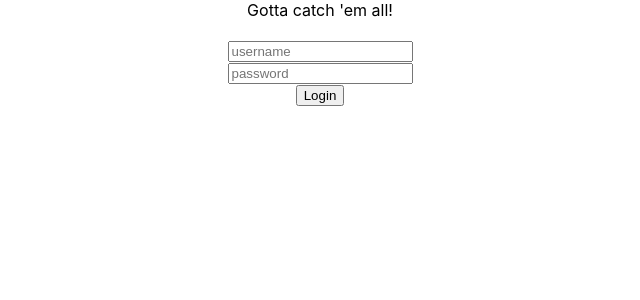
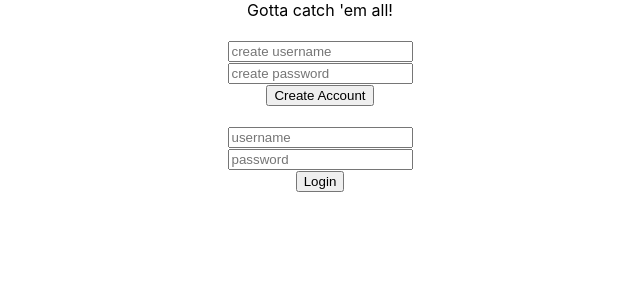
Before and after one commit to bw-pokemon-go-catch/Front-End, a React (Create React App) app in the folder my-app/: page / in a window 1280 px wide. Shown: the top 300 px of the page, without its empty margins (320-960 px from the left). Built offline with nearby package versions, Linux system fonts and the light colour scheme; no server answers.

Commit message:
imported `SignupPage` component to `App.js`

```diff
--- a/my-app/src/App.js
+++ b/my-app/src/App.js
@@ -1,8 +1,9 @@
 import React from 'react';
-import { useState, useEffect } from 'react';
+import { useEffect } from 'react';
 import './App.css';
 import axios from 'axios';
 import LoginPage from './components/login';
+import SignupPage from './components/signup';
 
 function App() {
 
@@ -19,6 +20,7 @@ function App() {
   return (
     <div className="App">
       Gotta catch 'em all!
+      <SignupPage />
       <LoginPage />
     </div>
   );
```
